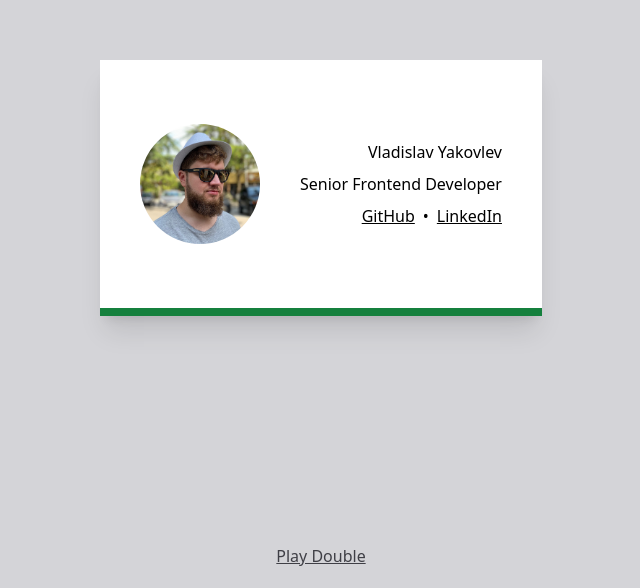
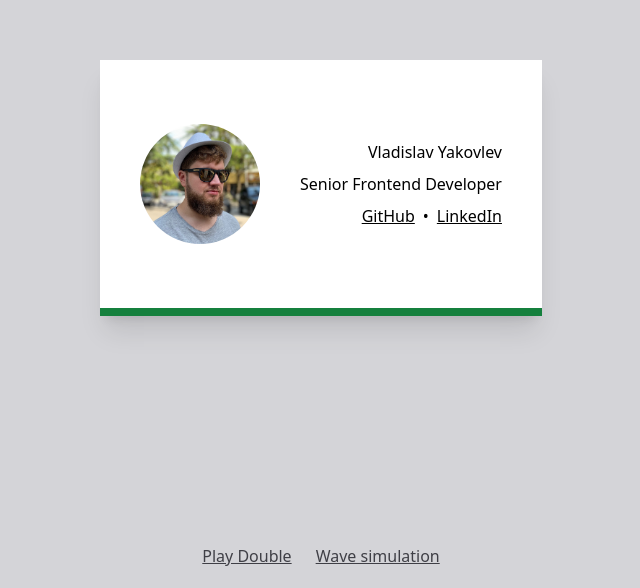
Before and after one commit to vlad-yakovlev/vlad-yakovlev-dev, a Next.js app: page / in a window 1280 px wide. Shown: the part 212-800 px from the top of the page, without its empty margins (319-959 px from the left). Built offline with nearby package versions, Linux system fonts and the light colour scheme; a web font is replaced by a local one.

Commit message:
feat: add wave-simulation

```diff
--- a/pages/index.tsx
+++ b/pages/index.tsx
@@ -38,9 +38,12 @@ const Home: NextPage = () => {
             </div>
           </div>
         </div>
-        <div className="flex items-center justify-center h-16">
+        <div className="flex items-center justify-center h-16 gap-6">
           <a className="underline text-zinc-700" href="/double">
             Play Double
+          </a>
+          <a className="underline text-zinc-700" href="/wave-simulation">
+            Wave simulation
           </a>
         </div>
       </div>
```
